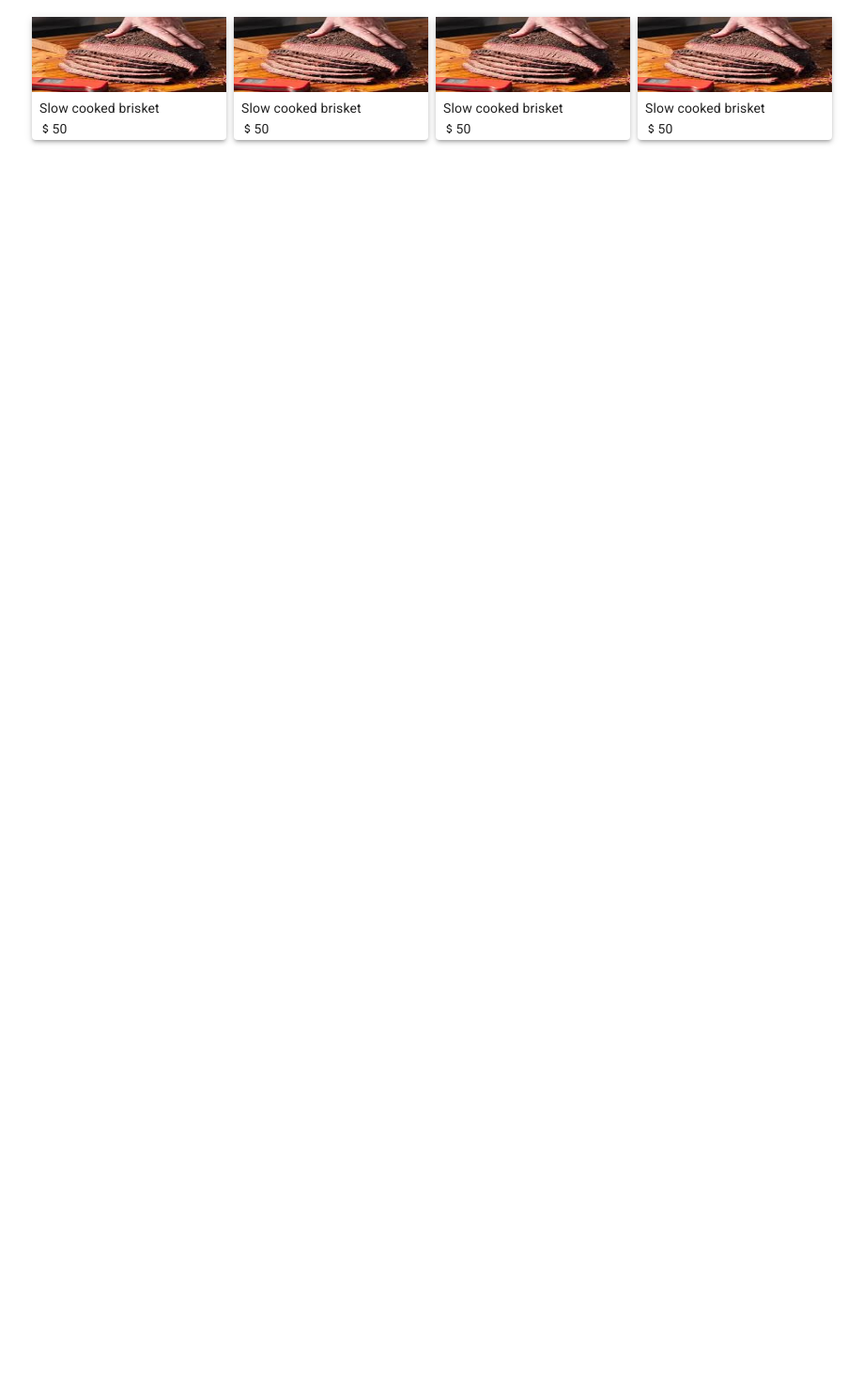
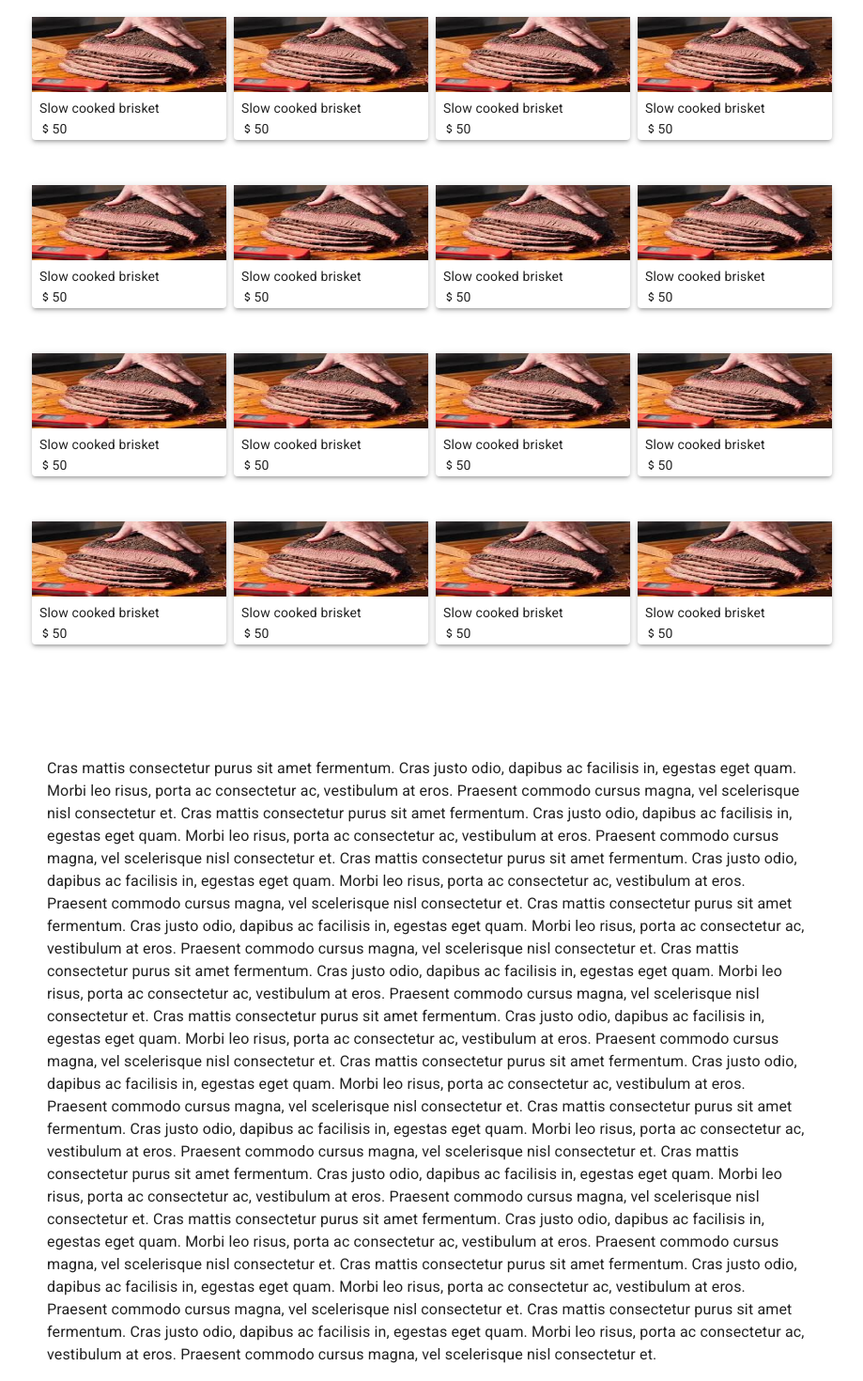
Before and after one commit to ssmaddux/BBQ, a React (Vite) app: page / in a window 1280 px wide. Shown: the part 238-1708 px from the top of the page at 94% size, without its empty margins (180-1099 px from the left). Before the commit the page ends 800 px from the top, so only its background shows below. Built offline with nearby package versions, Linux system fonts and the light colour scheme.

Commit message:
added the back to top button but it isnt working correctly

```diff
--- a/src/App.tsx
+++ /dev/null
@@ -1,33 +0,0 @@
-import { useState } from 'react'
-import * as React from 'react';
-import Button from '@mui/material/Button';
-import {Container} from '@mui/material';
-import {AppBar} from '@mui/material';
-import TourCard from './components/TourCard';
-import {Grid} from '@mui/material';
-import SearchAppBar from './components/AppBar';
-import DrawerAppBar from './components/AppBar';
-
-
-
-
-function App() {
-
-
-  return (
-    <>
-    <DrawerAppBar/>
-    <Container maxWidth="md" >
-      <Grid container spacing={1}>
-        <TourCard/>
-        <TourCard/>
-        <TourCard/>
-        <TourCard/>
-      </Grid>
-      {/* <Button variant="contained">Hello world</Button> */}
-    </Container>
-    </>
-  )
-}
-
-export default App
--- /dev/null
+++ b/src/components/Home.tsx
@@ -0,0 +1,44 @@
+import {Container} from '@mui/material';
+import {AppBar} from '@mui/material';
+import TourCard from '../components/TourCard';
+import {Grid} from '@mui/material';
+import SearchAppBar from '../components/AppBar';
+import DrawerAppBar from '../components/AppBar';
+import ToTop from './ToTop';
+import BackToTop from './ToTop';
+
+
+
+function App() {
+
+
+  return (
+    <>
+    <DrawerAppBar/>
+    <Container maxWidth="md" >
+      <Grid container spacing={1}>
+        <TourCard/>
+        <TourCard/>
+        <TourCard/>
+        <TourCard/>
+        <TourCard/>
+        <TourCard/>
+        <TourCard/>
+        <TourCard/>
+        <TourCard/>
+        <TourCard/>
+        <TourCard/>
+        <TourCard/>
+        <TourCard/>
+        <TourCard/>
+        <TourCard/>
+        <TourCard/>
+        <BackToTop/>
+      </Grid>
+      {/* <Button variant="contained">Hello world</Button> */}
+    </Container>
+    </>
+  )
+}
+
+export default App
--- /dev/null
+++ b/src/components/ToTop.tsx
@@ -0,0 +1,73 @@
+import * as React from 'react';
+import AppBar from '@mui/material/AppBar';
+import Toolbar from '@mui/material/Toolbar';
+import Typography from '@mui/material/Typography';
+import CssBaseline from '@mui/material/CssBaseline';
+import useScrollTrigger from '@mui/material/useScrollTrigger';
+import Box from '@mui/material/Box';
+import Container from '@mui/material/Container';
+import Fab from '@mui/material/Fab';
+import KeyboardArrowUpIcon from '@mui/icons-material/KeyboardArrowUp';
+import Fade from '@mui/material/Fade';
+
+function ScrollTop(props: any) {
+    const { children, window } = props;
+    // Note that you normally won't need to set the window ref as useScrollTrigger
+    // will default to window.
+    // This is only being set here because the demo is in an iframe.
+    const trigger = useScrollTrigger({
+      target: window ? window() : undefined,
+      disableHysteresis: true,
+      threshold: 100,
+    });
+
+    const handleClick = (event: React.MouseEvent<HTMLDivElement>) => {
+      const anchor = (
+        (event.target as HTMLDivElement).ownerDocument || document
+      ).querySelector('#back-to-top-anchor');
+
+      if (anchor) {
+        anchor.scrollIntoView({
+          block: 'center',
+        });
+      }
+    };
+
+    return (
+      <Fade in={trigger}>
+        <Box
+          onClick={handleClick}
+          role="presentation"
+          sx={{ position: 'fixed', bottom: 16, right: 16 }}
+        >
+          {children}
+        </Box>
+      </Fade>
+    );
+  }
+
+  export default function BackToTop(props: any) {
+    return (
+      <React.Fragment>
+        <CssBaseline />
+        <Toolbar id="back-to-top-anchor" />
+        <Container>
+          <Box sx={{ my: 2 }}>
+            {[...new Array(12)]
+              .map(
+                () => `Cras mattis consectetur purus sit amet fermentum.
+  Cras justo odio, dapibus ac facilisis in, egestas eget quam.
+  Morbi leo risus, porta ac consectetur ac, vestibulum at eros.
+  Praesent commodo cursus magna, vel scelerisque nisl consectetur et.`
+              )
+              .join('\n')}
+          </Box>
+        </Container>
+        <ScrollTop {...props}>
+          <Fab size="small" aria-label="scroll back to top">
+            <KeyboardArrowUpIcon />
+          </Fab>
+        </ScrollTop>
+      </React.Fragment>
+    );
+  }
--- a/src/main.tsx
+++ b/src/main.tsx
@@ -1,12 +1,14 @@
 import React from 'react'
 import ReactDOM from 'react-dom/client'
-import App from './App.tsx'
-import { BrowserRouter } from 'react-router-dom'
+import { BrowserRouter, Route, Routes } from 'react-router-dom'
+import Home from './components/Home.tsx'
 
 ReactDOM.createRoot(document.getElementById('root')!).render(
   <React.StrictMode>
     <BrowserRouter>
-      <App />
+      <Routes>
+        <Route path='/' element={<Home />}/>
+      </Routes>
     </BrowserRouter>
   </React.StrictMode>,
 )
```
